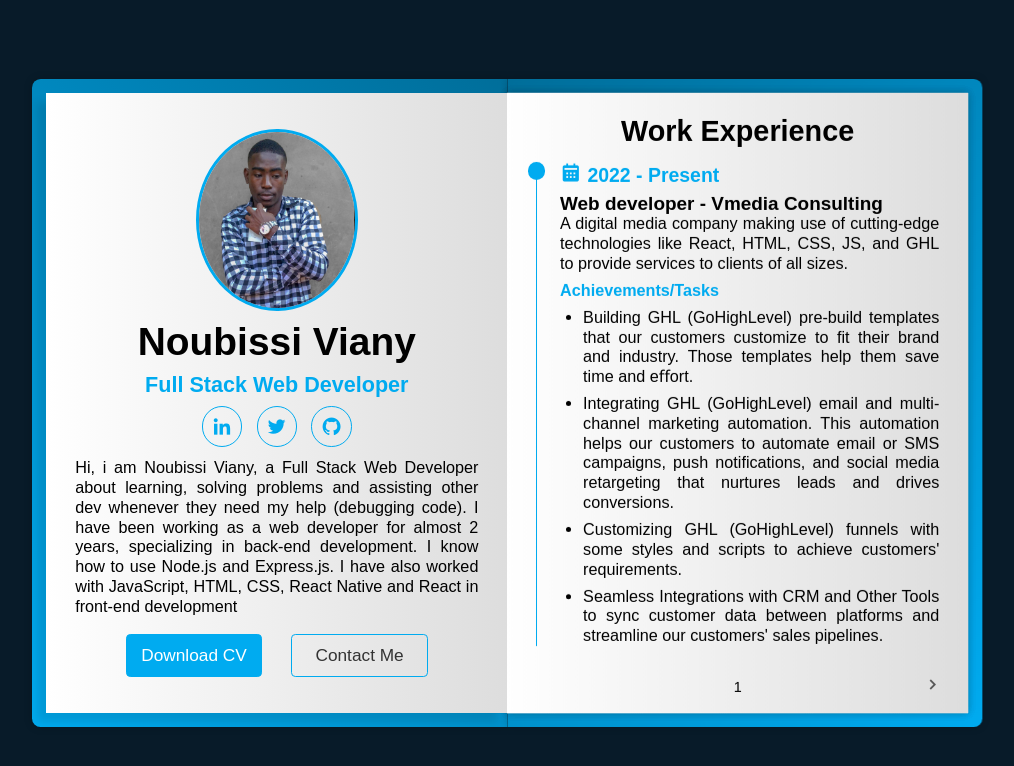
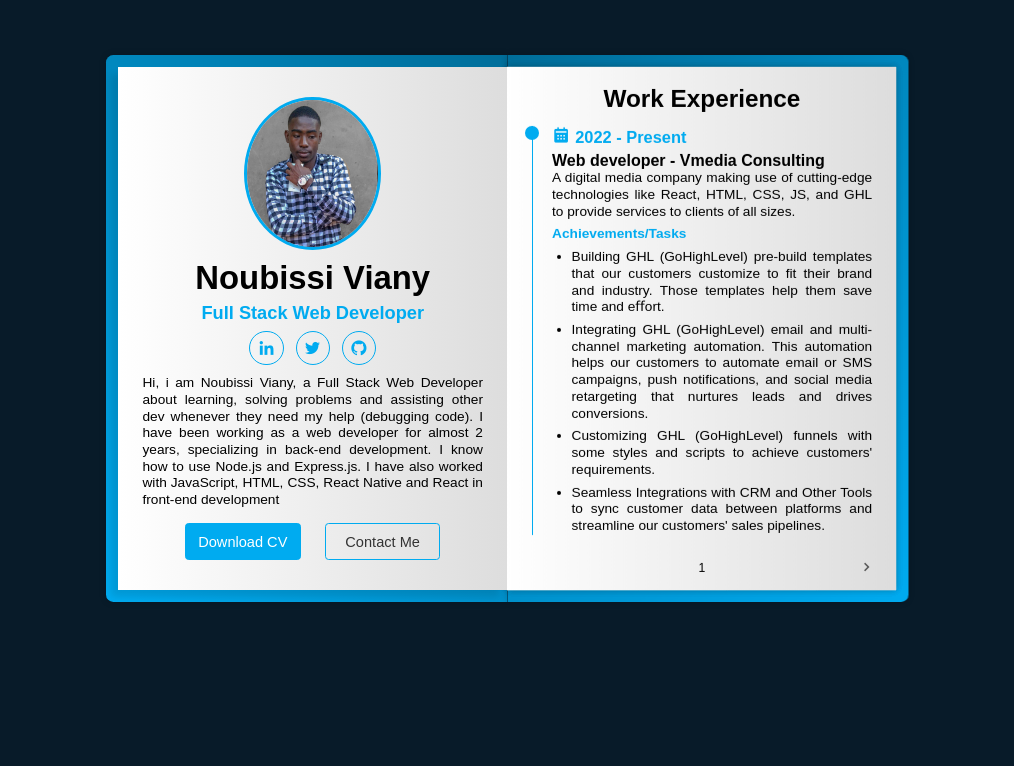
Before and after one commit to NoubissiViany/Portfolio, a React (Vite) app: page / in a window 1280 px wide. Shown: the top 766 px of the page, without its empty margins (133-1147 px from the left). Built offline with nearby package versions, Linux system fonts and the light colour scheme.

Commit message:
Update the body zoom

```diff
--- a/src/App.css
+++ b/src/App.css
@@ -7,8 +7,8 @@ body {
   min-height: 100vh;
   background: var(--bg-color);
   overflow: hidden;
-  zoom: 90%;
-  margin-top: 3rem;
+  zoom: 76%;
+  margin-top: 2rem;
 }
 
 .wrapper {
```
